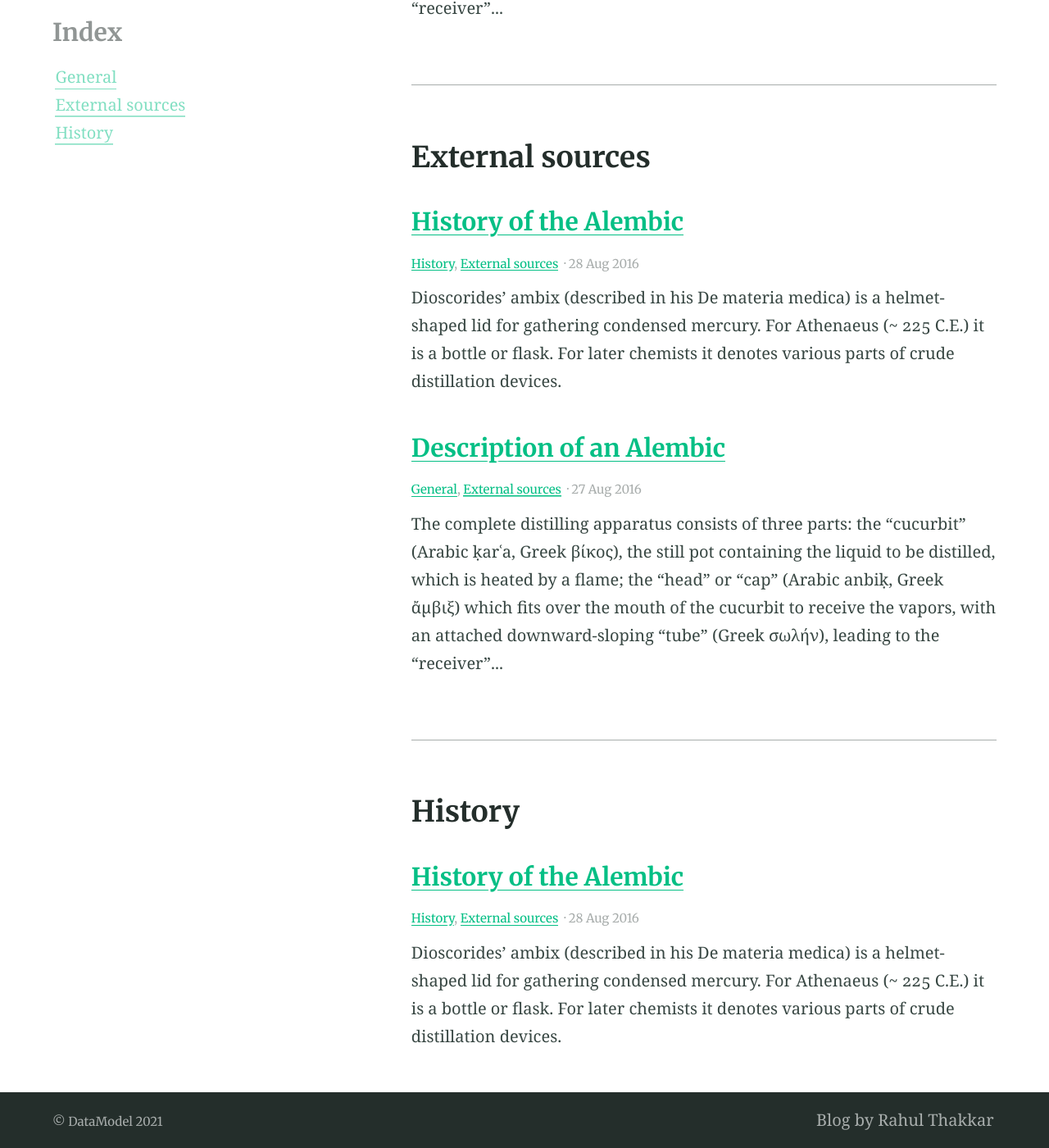
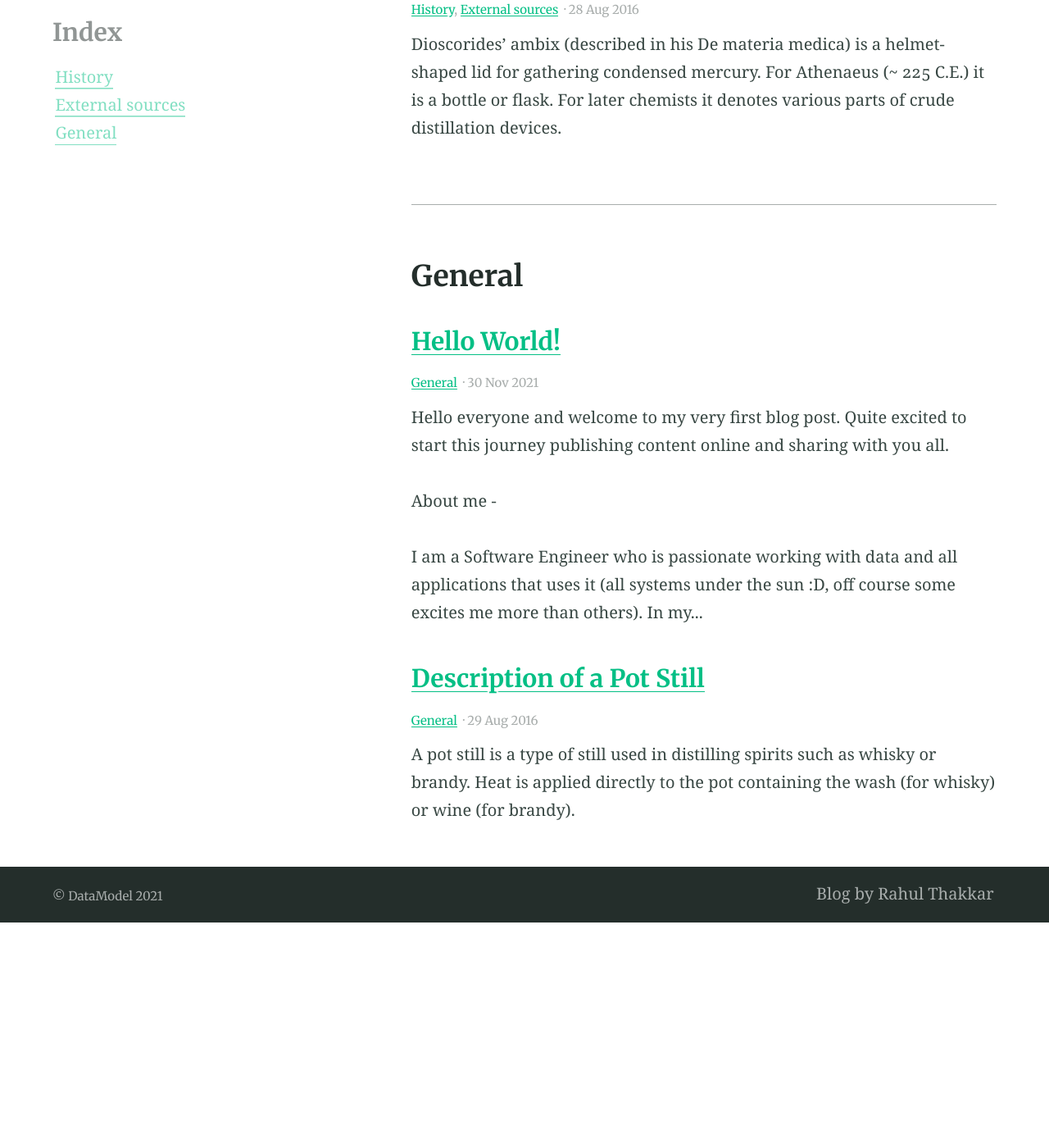
Before and after one commit to datamodel21/AAA.github.io, a Jekyll site: the page built from categories.md, in a window 1280 px wide and 1400 px high, scrolled down 781 px. Shown: the whole window at 82% size. Built offline with Jekyll 4.4.1, drawn with Linux system fonts in a browser that asks for light colours; after the commit the page ends 1906 px from its top, so only the background shows below that; some of the changed text lies outside the part shown.

Commit message:
Hello World and social media acc config change

```diff
--- a/_config.yml
+++ b/_config.yml
@@ -39,10 +39,10 @@ paginate: 2 # jekyll-paginate > items per page
 paginate_path: blog/page:num # jekyll-paginate > blog page
 jekyll-mentions: https://twitter.com # jekyll-mentions > service used when @replying
 twitter:
-  username: DavidDarnes # jekyll-seo-tag > Owners twitter username
-author: DavidDarnes # jekyll-seo-tag > default author
+  username: DataModel21 # jekyll-seo-tag > Owners twitter username
+author: Rahul Thakkar # jekyll-seo-tag > default author
 social: # jekyll-seo-tag > social overrides
-  name: David Darnes # jekyll-seo-tag > real name
+  name: Rahul Thakkar # jekyll-seo-tag > real name
   links:  # jekyll-seo-tag > social aliases (sameAs)
     - https://twitter.com/datamodel21
     - https://www.facebook.com/DataModel21/
--- a/_posts/2016-08-27-example-post-one.md
+++ /dev/null
@@ -1,15 +0,0 @@
----
-title: Description of an Alembic
-categories:
-- General
-- External sources
-feature_image: "https://picsum.photos/2560/600?image=872"
----
-
-The complete distilling apparatus consists of three parts: the "cucurbit" (Arabic ḳarʿa, Greek βίκος), the still pot containing the liquid to be distilled, which is heated by a flame; the "head" or "cap" (Arabic anbiḳ, Greek ἄμβιξ) which fits over the mouth of the cucurbit to receive the vapors, with an attached downward-sloping "tube" (Greek σωλήν), leading to the "receiver" (Arabic ḳābila, Greek ἄγγος or φιάλη) container.
-
-<!-- more -->
-
-Retorts have the "cap" and the "cucurbit" made into one. The anbik is also called the raʾs (head) of the cucurbit. The liquid in the cucurbit is heated or boiled; the vapour rises into the anbik, where it cools by contact with the walls and condenses, running down the spout into the receiver. A modern descendant of the alembic is the pot still, used to produce distilled beverages.
-
-_Originally from [Alembic - Wikipedia](https://en.wikipedia.org/wiki/Alembic)_
--- /dev/null
+++ b/_posts/2021-11-30-HelloWorld.md
@@ -0,0 +1,30 @@
+---
+title: Hello World!
+categories:
+- General
+feature_image: "https://picsum.photos/2560/600?image=872"
+aside: true
+---
+
+Hello everyone and welcome to my very first blog post. Quite excited to start this journey publishing content online and sharing with you all.
+
+About me -
+
+I am a Software Engineer who is passionate working with data and all applications that uses it (all systems under the sun :D, off course some excites me more than others). In my carreer, I have been very fortunate to work with multiple Clients, Industries, Projects/Programs in various capacities. I'm strong believer of creating synergies in my teams and collaborate in work environments to achive results for customers.
+
+<!-- more -->
+
+_Why was this set up?
+
+As it stands, it should fulfill 2 purposes -
+
+1. Showcase for some of my ideas and work (more to come)
+2. To collaborate and connect with you
+
+To connect I have set up DataModel account on Twitter & Facebook. Also I would like to connect with you on LinkedIn and Email.
+
+_[Twitter](https://twitter.com/datamodel21)_
+_[Facebook Page](https://www.facebook.com/DataModel21/)
+_[LinkedIn Account](https://www.linkedin.com/in/thakkarrahul01)
+
+You can click on below buttons to comment about this particular post.
```
